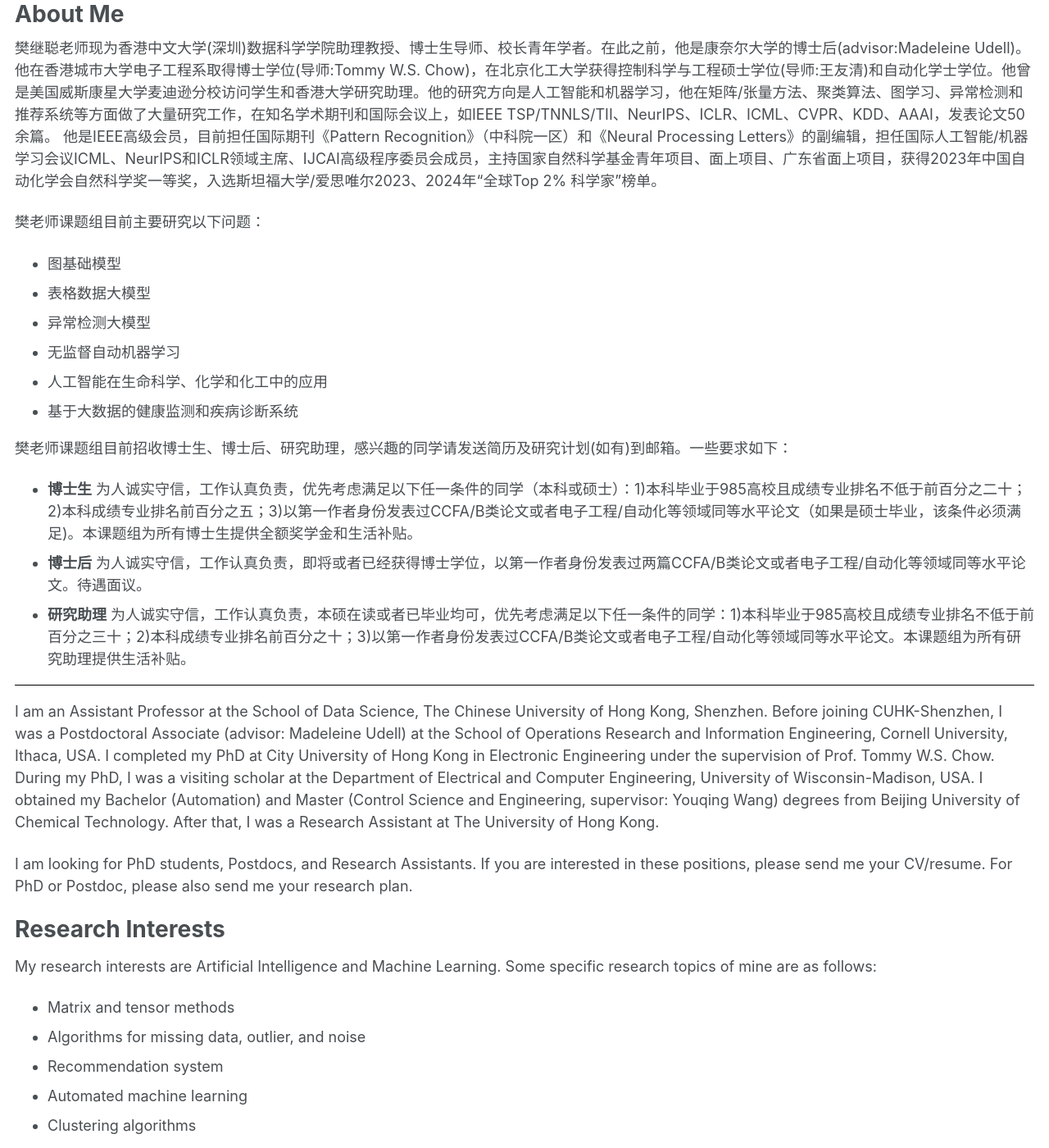
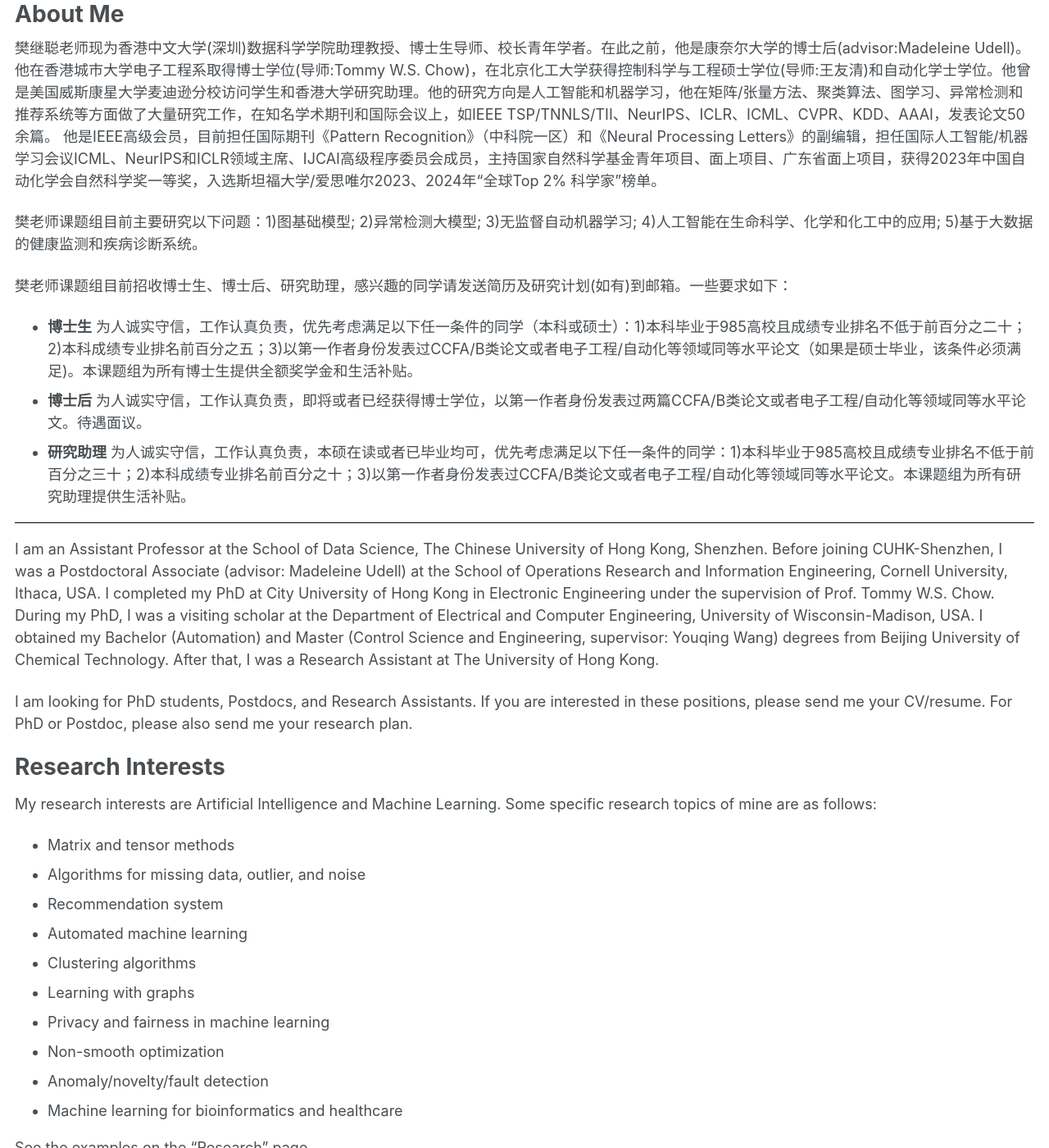
Before and after one commit to jicongfan/jicongfan.github.io, a Jekyll site: the page built from _pages/about.md, in a window 1280 px wide and 1400 px high, scrolled down 193 px. Shown: the whole window at 82% size. Built offline with Jekyll 4.4.1, drawn with Linux system fonts in a browser that asks for light colours; some of the changed text lies outside the part shown.

Commit message:
Update about.md

```diff
--- a/_pages/about.md
+++ b/_pages/about.md
@@ -11,14 +11,7 @@
 
 樊继聪老师现为香港中文大学(深圳)数据科学学院助理教授、博士生导师、校长青年学者。在此之前，他是康奈尔大学的博士后(advisor:Madeleine Udell)。他在香港城市大学电子工程系取得博士学位(导师:Tommy W.S. Chow)，在北京化工大学获得控制科学与工程硕士学位(导师:王友清)和自动化学士学位。他曾是美国威斯康星大学麦迪逊分校访问学生和香港大学研究助理。他的研究方向是人工智能和机器学习，他在矩阵/张量方法、聚类算法、图学习、异常检测和推荐系统等方面做了大量研究工作，在知名学术期刊和国际会议上，如IEEE TSP/TNNLS/TII、NeurIPS、ICLR、ICML、CVPR、KDD、AAAI，发表论文50余篇。 他是IEEE高级会员，目前担任国际期刊《Pattern Recognition》（中科院一区）和《Neural Processing Letters》的副编辑，担任国际人工智能/机器学习会议ICML、NeurIPS和ICLR领域主席、IJCAI高级程序委员会成员，主持国家自然科学基金青年项目、面上项目、广东省面上项目，获得2023年中国自动化学会自然科学奖一等奖，入选斯坦福大学/爱思唯尔2023、2024年“全球Top 2% 科学家”榜单。
 
-樊老师课题组目前主要研究以下问题：
-
-* 图基础模型
-* 表格数据大模型
-* 异常检测大模型
-* 无监督自动机器学习
-* 人工智能在生命科学、化学和化工中的应用
-* 基于大数据的健康监测和疾病诊断系统
+樊老师课题组目前主要研究以下问题：1)图基础模型; 2)异常检测大模型; 3)无监督自动机器学习; 4)人工智能在生命科学、化学和化工中的应用; 5)基于大数据的健康监测和疾病诊断系统。
 
 
 樊老师课题组目前招收博士生、博士后、研究助理，感兴趣的同学请发送简历及研究计划(如有)到邮箱。一些要求如下：
@@ -53,6 +46,7 @@
 
 Selected Publications <font size=3>(* indicates corresponding author)</font>
 ======
+* Feng Xiao, Xiaoying Tang, <strong>Jicong Fan</strong>*. Fairness-aware Anomaly Detection via Fair Projection. <font color=DarkBlue>NeurIPS 2025</font>. <a href="https://ieeexplore.ieee.org/document/11071974">[PDF]</a>
 * Feng Xiao, Youqing Wang, S Joe Qin, <strong>Jicong Fan</strong>*. Semi-Supervised Anomaly Detection Using Restricted Distribution Transformation. <font color=DarkBlue>IEEE TNNLS 2025</font>. <a href="https://ieeexplore.ieee.org/document/11071974">[PDF]</a>
 * Jinyu Cai, Yunhe Zhang, <strong>Jicong Fan</strong>*. Self-Discriminative Modeling for Anomalous Graph Detection. <font color=DarkBlue>ICML 2025</font>. <a href="https://arxiv.org/pdf/2310.06261">[PDF]</a>
 * <strong>Jicong Fan</strong>. Graph Minimum Factorization Distance and Its Application to Large-Scale Graph Data Clustering. <font color=DarkBlue>ICML 2025</font>. <a href="https://openreview.net/pdf?id=hyPWP38j5k">[PDF]</a>
```
